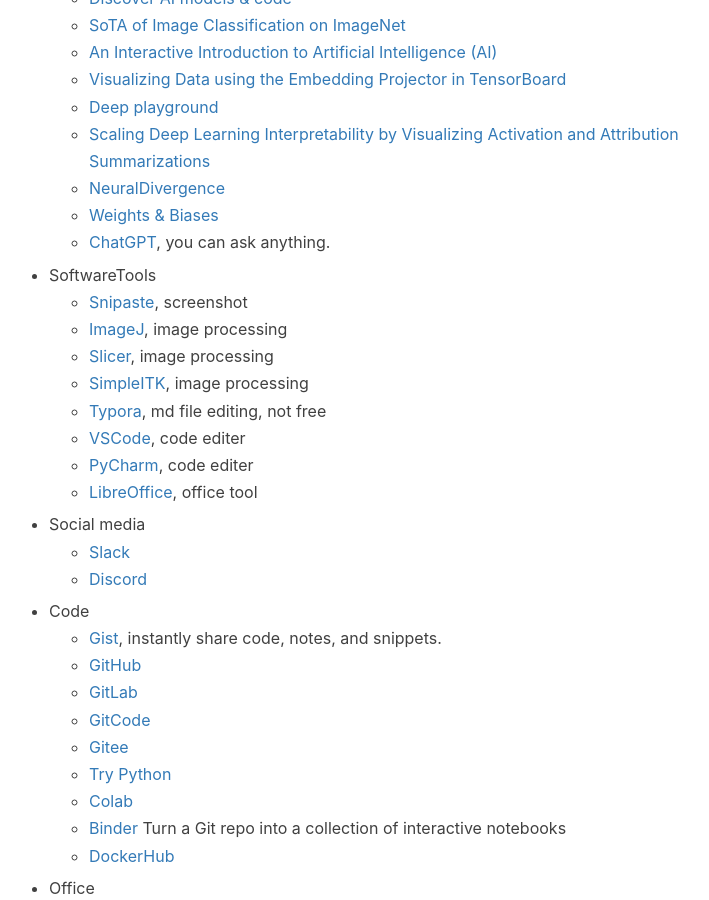
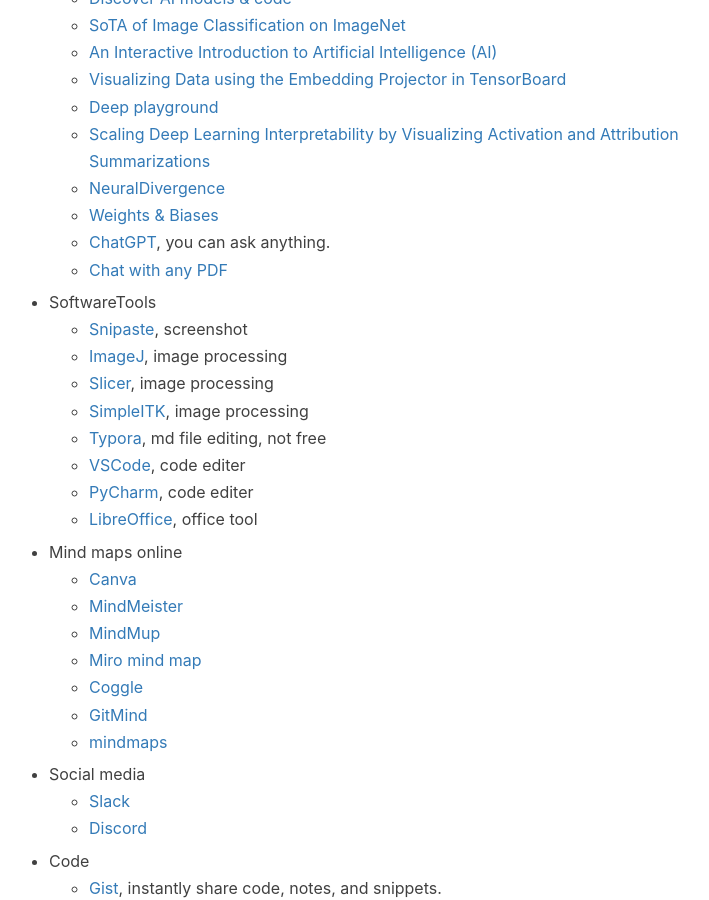
Before and after one commit to jizhang02/jizhang02.github.io, a Jekyll site: the page built from _posts/2020-02-24-productivity.markdown, in a window 1280 px wide and 900 px high, scrolled down 2660 px. Shown: the whole window, without its empty margins (256-965 px from the left). Built offline with Jekyll 4.4.1, drawn with Linux system fonts in a browser that asks for light colours; nearby versions of some CDN libraries; a script that is not in the unit is left out; comment, search, counter and statistics services are not loaded.

Commit message:
Update 2020-02-24-productivity.markdown

```diff
--- a/_posts/2020-02-24-productivity.markdown
+++ b/_posts/2020-02-24-productivity.markdown
@@ -107,6 +107,7 @@
     * [NeuralDivergence](http://haekyu.com/neural-divergence/)
     * [Weights & Biases](https://wandb.ai/site)
     * [ChatGPT](https://chat.openai.com/chat), you can ask anything.
+    * [Chat with any PDF](https://www.chatpdf.com/)
 
 
 * SoftwareTools
@@ -118,6 +119,15 @@
     * [VSCode](https://code.visualstudio.com/), code editer
     * [PyCharm](https://www.jetbrains.com/pycharm/), code editer
     * [LibreOffice](https://www.libreoffice.org/), office tool
+
+* Mind maps online
+    * [Canva](https://www.canva.com/graphs/mind-maps/)
+    * [MindMeister](https://www.mindmeister.com/)
+    * [MindMup](https://www.mindmup.com/)
+    * [Miro mind map](https://miro.com/mind-map/)
+    * [Coggle](https://coggle.it/)
+    * [GitMind](https://gitmind.com/)
+    * [mindmaps](https://www.mindmaps.app/)
 
 
 * Social media
```
